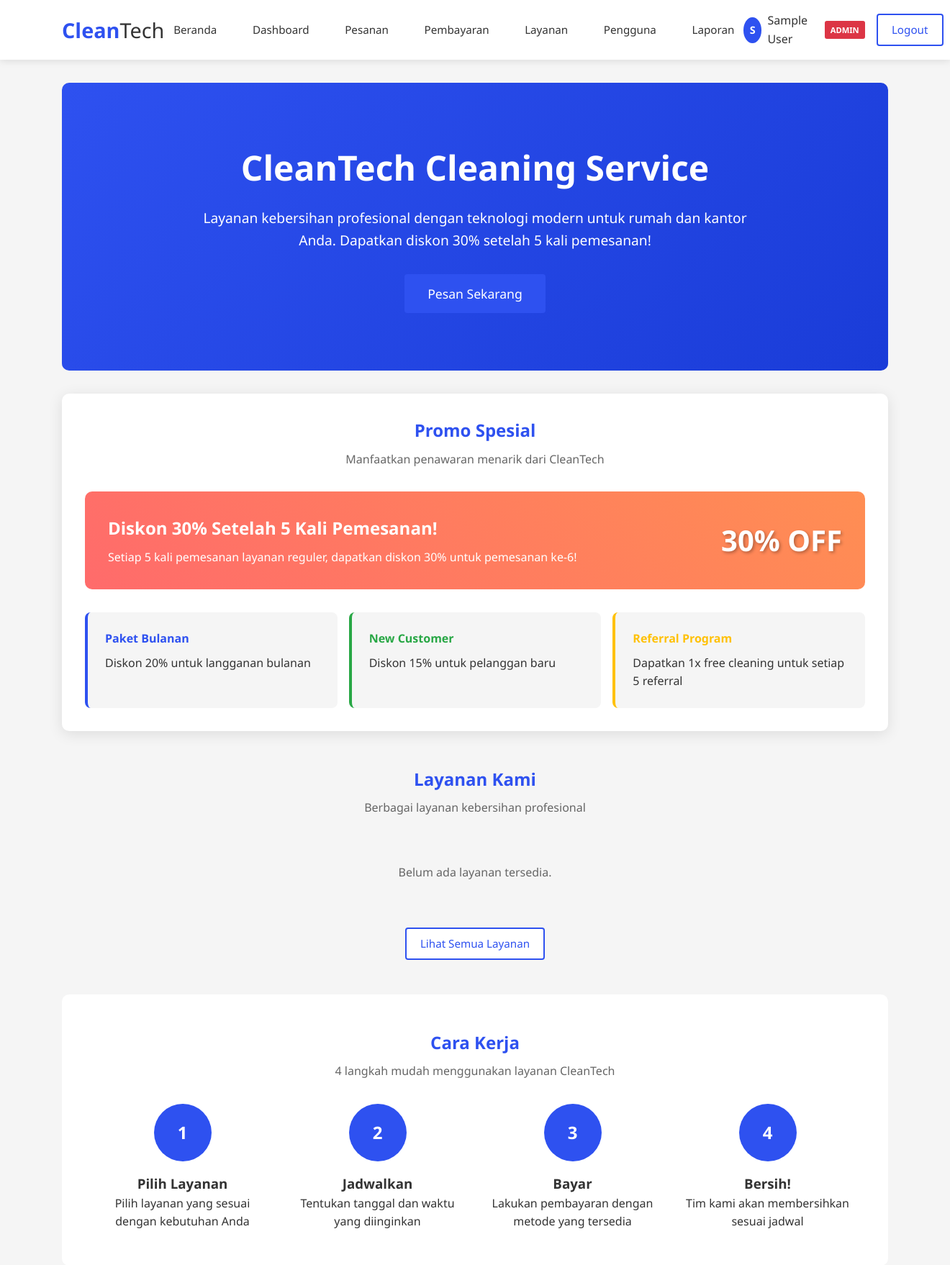
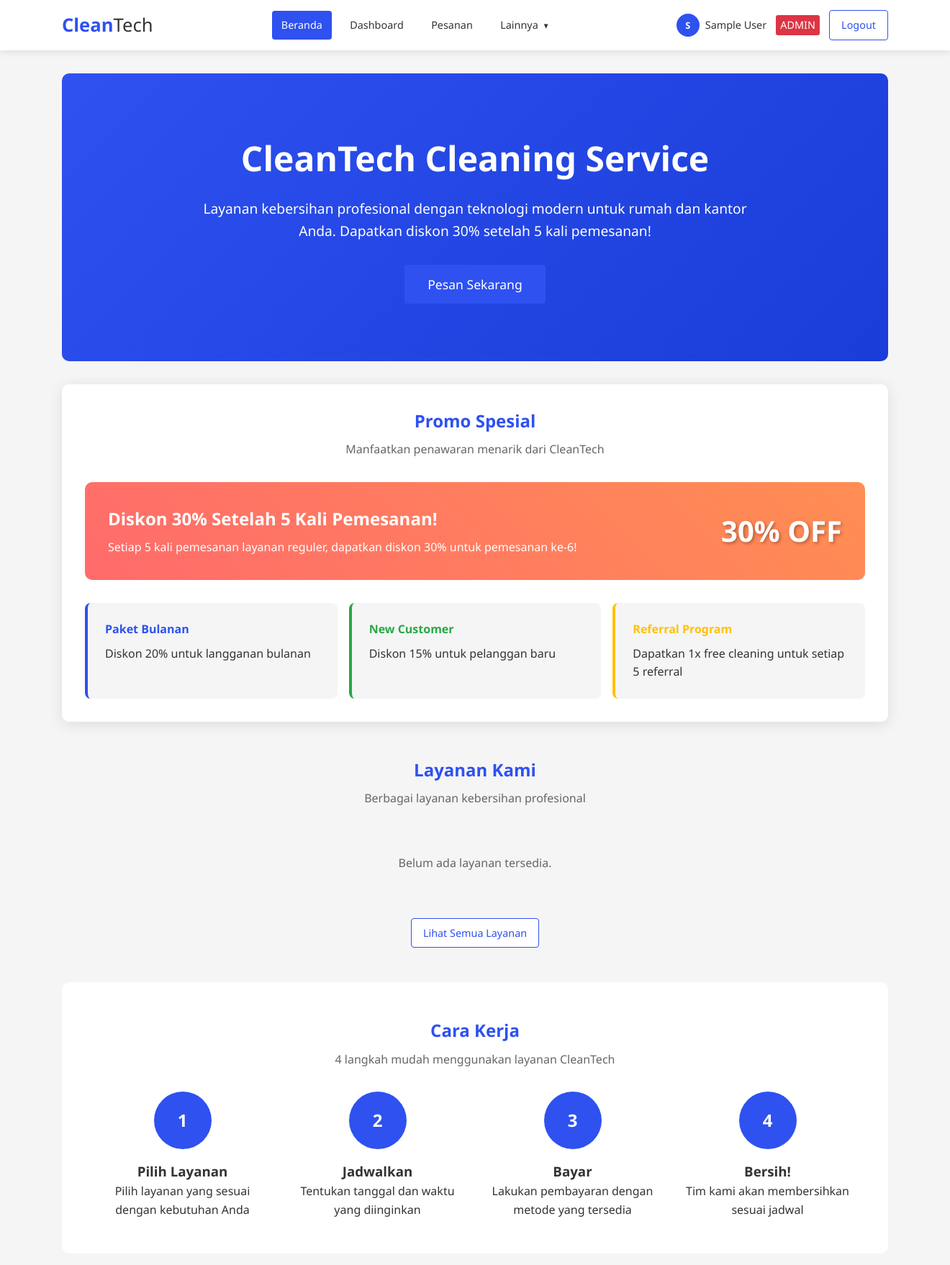
Before and after one commit to diktra825-arch/clean-tech, a PHP site: page /index.php in a window 1320 px wide. Shown: the top 1758 px of the page at 72% size. Run offline with PHP 8.4, Linux system fonts and the light colour scheme; the visitor is signed in with stand-in values (Sample User, id 1); data that the repository does not hold is empty.

Commit message:
edit header

```diff
--- a/includes/header.php
+++ b/includes/header.php
@@ -35,6 +35,9 @@ if (!isset($page_title)) {
             background-color: var(--light-gray);
             color: var(--text-color);
             line-height: 1.6;
+            min-height: 100vh;
+            display: flex;
+            flex-direction: column;
         }
 
         .container {
@@ -57,20 +60,22 @@ if (!isset($page_title)) {
             display: flex;
             justify-content: space-between;
             align-items: center;
-            padding: 1rem 0;
+            padding: 0.8rem 0;
+            min-height: 70px;
         }
 
         .logo {
             display: flex;
             align-items: center;
-            gap: 10px;
             text-decoration: none;
+            flex-shrink: 0;
         }
 
         .logo h1 {
             color: var(--primary-color);
-            font-size: 1.8rem;
+            font-size: 1.6rem;
             font-weight: 700;
+            line-height: 1;
         }
 
         .logo span {
@@ -78,10 +83,21 @@ if (!isset($page_title)) {
             font-weight: 300;
         }
 
+        .main-nav {
+            flex: 1;
+            display: flex;
+            justify-content: center;
+            padding: 0 1rem;
+        }
+
         .main-nav ul {
             display: flex;
             list-style: none;
-            gap: 1.5rem;
+            gap: 0.8rem;
+            flex-wrap: wrap;
+            justify-content: center;
+            padding: 0;
+            margin: 0;
         }
 
         .main-nav a {
@@ -91,21 +107,81 @@ if (!isset($page_title)) {
             padding: 0.5rem 0.8rem;
             border-radius: 4px;
             transition: all 0.3s ease;
-            font-size: 0.95rem;
+            font-size: 0.9rem;
+            white-space: nowrap;
+            display: flex;
+            align-items: center;
+            gap: 0.3rem;
         }
 
-        .main-nav a:hover {
+        .main-nav a:hover,
+        .main-nav a.active {
+            background-color: var(--primary-color);
+            color: var(--secondary-color);
+        }
+
+        /* Dropdown Styles */
+        .dropdown {
+            position: relative;
+        }
+
+        .dropdown-toggle {
+            cursor: pointer;
+        }
+
+        .dropdown-toggle::after {
+            content: '▾';
+            font-size: 0.8rem;
+            margin-left: 0.2rem;
+        }
+
+        .dropdown-menu {
+            position: absolute;
+            top: 100%;
+            left: 0;
+            background-color: var(--secondary-color);
+            box-shadow: 0 4px 12px rgba(0, 0, 0, 0.15);
+            border-radius: 4px;
+            min-width: 180px;
+            opacity: 0;
+            visibility: hidden;
+            transform: translateY(-10px);
+            transition: all 0.3s ease;
+            z-index: 1000;
+            margin-top: 0.5rem;
+        }
+
+        .dropdown:hover .dropdown-menu {
+            opacity: 1;
+            visibility: visible;
+            transform: translateY(0);
+        }
+
+        .dropdown-menu a {
+            padding: 0.6rem 1rem;
+            border-radius: 0;
+            display: block;
+            border-bottom: 1px solid var(--light-gray);
+        }
+
+        .dropdown-menu a:last-child {
+            border-bottom: none;
+        }
+
+        .dropdown-menu a:hover {
             background-color: var(--primary-color);
             color: var(--secondary-color);
         }
 
         .auth-buttons {
             display: flex;
-            gap: 1rem;
+            gap: 0.8rem;
+            align-items: center;
+            flex-shrink: 0;
         }
 
         .btn {
-            padding: 0.5rem 1.2rem;
+            padding: 0.5rem 1rem;
             border: none;
             border-radius: 4px;
             cursor: pointer;
@@ -113,7 +189,8 @@ if (!isset($page_title)) {
             text-decoration: none;
             display: inline-block;
             transition: all 0.3s ease;
-            font-size: 0.95rem;
+            font-size: 0.9rem;
+            white-space: nowrap;
         }
 
         .btn-primary {
@@ -123,13 +200,12 @@ if (!isset($page_title)) {
 
         .btn-primary:hover {
             background-color: var(--primary-dark);
-            transform: translateY(-2px);
         }
 
         .btn-secondary {
             background-color: var(--secondary-color);
             color: var(--primary-color);
-            border: 2px solid var(--primary-color);
+            border: 1px solid var(--primary-color);
         }
 
         .btn-secondary:hover {
@@ -140,7 +216,7 @@ if (!isset($page_title)) {
         .user-menu {
             display: flex;
             align-items: center;
-            gap: 1rem;
+            gap: 0.8rem;
         }
 
         .user-info {
@@ -150,8 +226,8 @@ if (!isset($page_title)) {
         }
 
         .user-avatar {
-            width: 36px;
-            height: 36px;
+            width: 32px;
+            height: 32px;
             background-color: var(--primary-color);
             color: white;
             border-radius: 50%;
@@ -159,17 +235,35 @@ if (!isset($page_title)) {
             align-items: center;
             justify-content: center;
             font-weight: bold;
+            font-size: 0.8rem;
+            flex-shrink: 0;
+        }
+
+        .user-info span {
             font-size: 0.9rem;
+            font-weight: 500;
+        }
+
+        /* Admin-specific styles */
+        .admin-badge {
+            background-color: var(--danger-color);
+            color: white;
+            padding: 0.15rem 0.4rem;
+            border-radius: 3px;
+            font-size: 0.65rem;
+            font-weight: bold;
+            margin-left: 0.3rem;
         }
 
         /* Alert Messages */
         .alert {
-            padding: 1rem;
+            padding: 0.8rem 1rem;
             margin: 1rem 0;
             border-radius: 4px;
             display: flex;
             justify-content: space-between;
             align-items: center;
+            font-size: 0.9rem;
         }
 
         .alert-success {
@@ -202,42 +296,129 @@ if (!isset($page_title)) {
             font-size: 1.2rem;
             cursor: pointer;
             color: inherit;
+            padding: 0;
+            margin-left: 0.5rem;
         }
 
-        /* Admin-specific styles */
-        .admin-badge {
-            background-color: var(--danger-color);
-            color: white;
-            padding: 0.2rem 0.5rem;
-            border-radius: 3px;
-            font-size: 0.7rem;
-            font-weight: bold;
-            margin-left: 0.3rem;
+        /* Main content */
+        main {
+            flex: 1;
+            padding: 1.5rem 0 3rem;
         }
 
         /* Responsive */
-        @media (max-width: 768px) {
+        @media (max-width: 992px) {
             .header-content {
-                flex-direction: column;
+                flex-wrap: wrap;
                 gap: 1rem;
                 padding: 0.8rem 0;
             }
 
+            .main-nav {
+                order: 3;
+                width: 100%;
+                padding: 0;
+                margin-top: 0.5rem;
+            }
+
             .main-nav ul {
-                flex-wrap: wrap;
-                justify-content: center;
-                gap: 0.8rem;
+                gap: 0.5rem;
             }
 
             .main-nav a {
                 padding: 0.4rem 0.6rem;
-                font-size: 0.9rem;
+                font-size: 0.85rem;
             }
 
-            .user-info span {
+            .dropdown-menu {
+                position: static;
+                box-shadow: none;
+                opacity: 1;
+                visibility: visible;
+                transform: none;
+                display: none;
+                margin-top: 0;
+            }
+
+            .dropdown:hover .dropdown-menu {
+                display: block;
+            }
+
+            .logo {
+                order: 1;
+            }
+
+            .auth-buttons {
+                order: 2;
+            }
+        }
+
+        @media (max-width: 576px) {
+
+            .user-info span,
+            .admin-badge {
                 display: none;
             }
+
+            .btn {
+                padding: 0.4rem 0.8rem;
+                font-size: 0.85rem;
+            }
+
+            .logo h1 {
+                font-size: 1.4rem;
+            }
+
+            .container {
+                width: 95%;
+                padding: 0 15px;
+            }
         }
+
+        /* Active menu highlight */
+        <?php
+        // Determine current page for active menu
+        $current_page = basename($_SERVER['PHP_SELF']);
+        $active_styles = '';
+
+        // Admin pages
+        $admin_pages = [
+            'dashboard.php' => 'Dashboard',
+            'orders.php' => 'Pesanan',
+            'payments.php' => 'Pembayaran',
+            'services.php' => 'Layanan',
+            'discounts.php' => 'Diskon',
+            'users.php' => 'Pengguna',
+            'reports.php' => 'Laporan'
+        ];
+
+        // User pages
+        $user_pages = [
+            'dashboard.php' => 'Dashboard',
+            'services.php' => 'Layanan',
+            'order.php' => 'Pesan',
+            'payments.php' => 'Pembayaran',
+            'history.php' => 'Riwayat'
+        ];
+
+        foreach ($admin_pages as $page => $name) {
+            if ($current_page === $page && isset($_SESSION['user_role']) && $_SESSION['user_role'] == 'admin') {
+                $active_styles .= ".main-nav a[href*='{$page}'] { background-color: var(--primary-color); color: var(--secondary-color); }";
+            }
+        }
+
+        foreach ($user_pages as $page => $name) {
+            if ($current_page === $page && isset($_SESSION['user_role']) && $_SESSION['user_role'] == 'user') {
+                $active_styles .= ".main-nav a[href*='{$page}'] { background-color: var(--primary-color); color: var(--secondary-color); }";
+            }
+        }
+
+        if ($current_page === 'index.php' || $current_page === '') {
+            $active_styles .= ".main-nav a[href='/clean-tech/'] { background-color: var(--primary-color); color: var(--secondary-color); }";
+        }
+
+        echo $active_styles;
+        ?>
     </style>
 </head>
 
@@ -255,17 +436,24 @@ if (!isset($page_title)) {
 
                         <?php if (isset($_SESSION['user_id'])): ?>
                             <?php if ($_SESSION['user_role'] == 'admin'): ?>
-                                <!-- Menu untuk Admin -->
+                                <!-- Menu untuk Admin dengan dropdown -->
                                 <li><a href="/clean-tech/admin/dashboard.php">Dashboard</a></li>
                                 <li><a href="/clean-tech/admin/orders.php">Pesanan</a></li>
-                                <li><a href="/clean-tech/admin/payments.php">Pembayaran</a></li>
-                                <li><a href="/clean-tech/admin/services.php">Layanan</a></li>
-                                <li><a href="/clean-tech/admin/users.php">Pengguna</a></li>
-                                <li><a href="/clean-tech/admin/reports.php">Laporan</a></li>
+                                <li class="dropdown">
+                                    <a href="javascript:void(0)" class="dropdown-toggle">Lainnya</a>
+                                    <div class="dropdown-menu">
+                                        <a href="/clean-tech/admin/payments.php">Pembayaran</a>
+                                        <a href="/clean-tech/admin/services.php">Layanan</a>
+                                        <a href="/clean-tech/admin/discounts.php">Diskon</a>
+                                        <a href="/clean-tech/admin/users.php">Pengguna</a>
+                                        <a href="/clean-tech/admin/reports.php">Laporan</a>
+                                    </div>
+                                </li>
                             <?php else: ?>
                                 <!-- Menu untuk User -->
                                 <li><a href="/clean-tech/user/dashboard.php">Dashboard</a></li>
                                 <li><a href="/clean-tech/user/services.php">Layanan</a></li>
+                                <li><a href="/clean-tech/user/order.php">Pesan</a></li>
                                 <li><a href="/clean-tech/user/payments.php">Pembayaran</a></li>
                                 <li><a href="/clean-tech/user/history.php">Riwayat</a></li>
                             <?php endif; ?>
```
